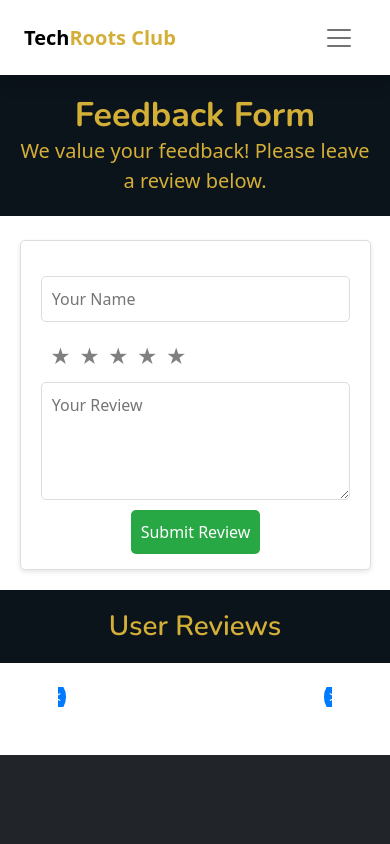
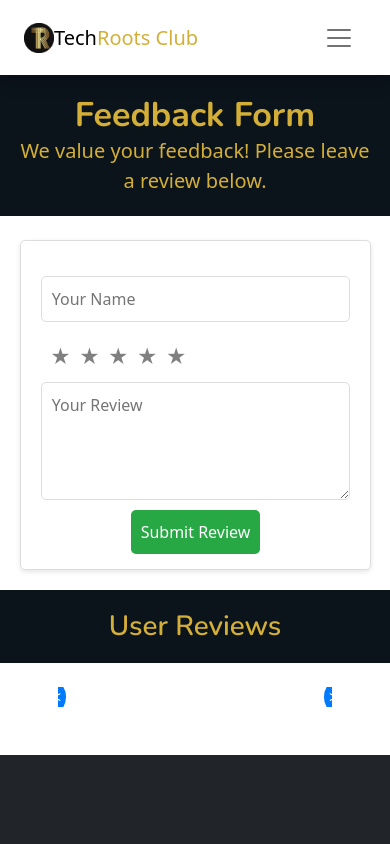
Before and after one commit to Abhijeetratan/Review, a website: page views/index.html in a window 390 px wide. Shown: the top 844 px of the page. Drawn offline with nearby package versions, Linux system fonts and the light colour scheme; files that its build step writes are made by us from their sources; no server answers; files whose address does not match are found by name.

Commit message:
Navbar fixed

```diff
--- a/views/index.html
+++ b/views/index.html
@@ -334,30 +334,30 @@ header h1, header p {
     line-height: 1.7; /* Improved line height for better spacing */
     margin-bottom: 16px; /* Space below each review */
 }
-p.m-0.fw-bold {
+p.m-0.fw {
     font-size: 35px;
     display: flex;
     align-items: center;
 }
 
-p.m-0.fw-bold img {
+p.m-0.fw img {
     height: 50px;
 
 }
 
-p.m-0.fw-bold span {
+p.m-0.fw span {
     font-size: 35px;
     color: #d4af37; /* Gold color for "Roots Club" */
 }
 @media (max-width: 767px) {
-    p.m-0.fw-bold {
+    p.m-0.fw {
         font-size: 20px; /* Adjust font size for mobile */
     }
 
-    p.m-0.fw-bold img {
+    p.m-0.fw img {
         height: 30px; /* Adjust logo size for mobile */
     }
-     p.m-0.fw-bold span {
+     p.m-0.fw span {
     font-size: 20px;
 
 }
@@ -372,7 +372,7 @@ p.m-0.fw-bold span {
     <!-- Navbar Start -->
     <nav class="navbar navbar-expand-lg bg-white navbar-light shadow sticky-top p-0">
         <a href="index.html" class="navbar-brand d-flex align-items-center px-4 px-lg-5">
-            <p class="m-0 fw-bold"><img src="img/logo.png" alt=""><span style="color:black;">Tech</span><span
+            <p class="m-0 fw"><img src="./logo.png" alt=""><span style="color:black;">Tech</span><span
                 style="color: #d4af37;">Roots Club</span></p>
         </a>
         <button type="button" class="navbar-toggler me-4" data-bs-toggle="collapse" data-bs-target="#navbarCollapse"
```
